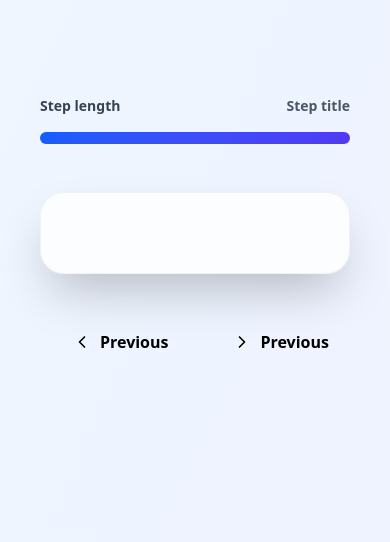
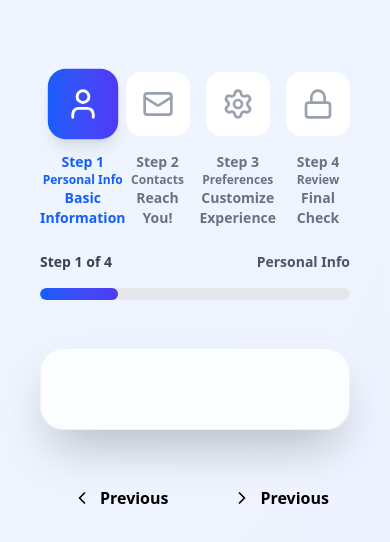
Before and after one commit to marleyDip/React-Multi-Step-Registration-Form-Context-API-Tailwind-CSS, a React (Vite) app: page / in a window 390 px wide. Shown: the top 542 px of the page. Built offline with nearby package versions, Linux system fonts and the light colour scheme.

Commit message:
Context api

```diff
--- a/src/App.jsx
+++ b/src/App.jsx
@@ -1,11 +1,14 @@
 import "./App.css";
 import MultiStepForm from "./component/MultiStepForm";
+import { FormProvider } from "./context/FormContext";
 
 function App() {
   return (
-    <div className="min-h-screen bg-gradient-to-br from-blue-50 to-indigo-50 py-12 px-4 sm:px-6 ">
-      <MultiStepForm />
-    </div>
+    <FormProvider>
+      <div className="min-h-screen bg-gradient-to-br from-blue-50 to-indigo-50 py-12 px-4 sm:px-6 ">
+        <MultiStepForm />
+      </div>
+    </FormProvider>
   );
 }
 
--- a/src/component/MultiStepForm.jsx
+++ b/src/component/MultiStepForm.jsx
@@ -1,23 +1,123 @@
-import { ChevronLeft, ChevronRight } from "lucide-react";
+import { Check, ChevronLeft, ChevronRight } from "lucide-react";
+import { useFormContext } from "../context/FormContext";
+import { stepIcons } from "../utils/Icon";
 
 function MultiStepForm() {
+  const { steps, currentStep } = useFormContext();
+
+  //console.log(currentStep);
+  //console.log(steps);
+  //console.log(steps[1]);
+
+  //console.log(stepIcons[1]);
+
   return (
     <div className="max-w-5xl mx-auto p-6">
       <div className="mb-12">
         {/* i will use logic */}
-        <div className="flex justify-between items-center  mb-6"></div>
+        <div className="flex justify-between items-center mb-6">
+          {steps.map((step, index) => {
+            const Icon = stepIcons[step.id];
+            //console.log(icon);
+
+            const isActive = currentStep === step.id;
+            const isCompleted = currentStep > step.id;
+
+            return (
+              <div className="flex items-center key={step.id} ">
+                {/* info */}
+                <div className="flex flex-col items-center">
+                  <div
+                    className={`grid place-items-center w-16 h-16 rounded-2xl transition-all duration-500 transform ${
+                      isCompleted
+                        ? "bg-gradient-to-r from-green-500 to-emerald-600 border-green-500 text-white shadow scale-110"
+                        : isActive
+                        ? "bg-gradient-to-r from-blue-600 to-indigo-600 border-blue-600 text-white shadow-lg scale-110"
+                        : "bg-white border-gray-300 text-gray-400"
+                    } `}
+                  >
+                    {isCompleted ? (
+                      <Check className="w-8 h-8" />
+                    ) : (
+                      <Icon className="w-8 h-8" />
+                    )}
+                  </div>
+
+                  <div className="mt-4 text-center">
+                    <p
+                      className={`text-sm font-bold ${
+                        isActive
+                          ? "text-blue-600"
+                          : isCompleted
+                          ? "text-green-500"
+                          : "text-gray-500"
+                      }`}
+                    >
+                      Step {step.id}
+                    </p>
+
+                    <p
+                      className={`text-xs font-bold ${
+                        isActive
+                          ? "text-blue-600"
+                          : isCompleted
+                          ? "text-green-500"
+                          : "text-gray-500"
+                      }`}
+                    >
+                      {step.title}
+                    </p>
+
+                    <p
+                      className={`text-sm font-bold ${
+                        isActive
+                          ? "text-blue-600"
+                          : isCompleted
+                          ? "text-green-500"
+                          : "text-gray-500"
+                      }`}
+                    >
+                      {step.description}
+                    </p>
+                  </div>
+                </div>
+                {/* info */}
+
+                {/* form => index reaches to step = 0, 1, 2 */}
+                {index < step.length - 1 && (
+                  <div
+                    className={`hidden sm:block w-24 h-1 mx-6 rounded-full transition-all duration-500 ${
+                      currentStep > step.id
+                        ? "bg-gradient-to-r from-green-500 to-emerald-600"
+                        : "bg-gray-200"
+                    } `}
+                  ></div>
+                )}
+                {/* form */}
+              </div>
+            );
+          })}
+        </div>
 
         {/* mobile progressbar */}
         <div className="sm:hidden">
-          <div className="flex justify-between items-center  mb-4">
+          <div className="flex justify-between items-center mb-4">
             <span className="text-sm font-black text-gray-700">
-              Step length
+              Step {currentStep} of {steps.length}
             </span>
 
-            <span className="text-sm font-black text-gray-600">Step title</span>
+            <span className="text-sm font-black text-gray-600">
+              {steps[currentStep - 1].title}
+            </span>
           </div>
           {/* progressbar */}
-          <div className="bg-gradient-to-r from-blue-600 to-indigo-600 h-3 rounded-full transition-all duration-700"></div>
+          <div className="w-full bg-gray-200 rounded-full h-3 overflow-hidden">
+            <div
+              className="bg-gradient-to-r from-blue-600 to-indigo-600 h-3 rounded-full transition-all duration-700"
+              style={{ width: `${(currentStep / steps.length) * 100}%` }}
+            ></div>
+          </div>
+          {/* progressbar */}
         </div>
         {/* mobile progressbar */}
       </div>
--- /dev/null
+++ b/src/context/FormContext.jsx
@@ -0,0 +1,20 @@
+import { createContext, useContext, useState } from "react";
+
+const FormContext = createContext();
+
+export const useFormContext = () => useContext(FormContext);
+
+export const FormProvider = ({ children }) => {
+  const [currentStep, setCurrentStep] = useState(1);
+
+  const steps = [
+    { id: 1, title: "Personal Info", description: "Basic Information" },
+    { id: 2, title: "Contacts", description: "Reach You!" },
+    { id: 3, title: "Preferences", description: "Customize Experience" },
+    { id: 4, title: "Review", description: "Final Check" },
+  ];
+
+  const value = { steps, currentStep };
+
+  return <FormContext.Provider value={value}>{children}</FormContext.Provider>;
+};
--- /dev/null
+++ b/src/utils/Icon.js
@@ -0,0 +1,8 @@
+import { Lock, Mail, Settings, User } from "lucide-react";
+
+export const stepIcons = {
+  1: User,
+  2: Mail,
+  3: Settings,
+  4: Lock,
+};
```
